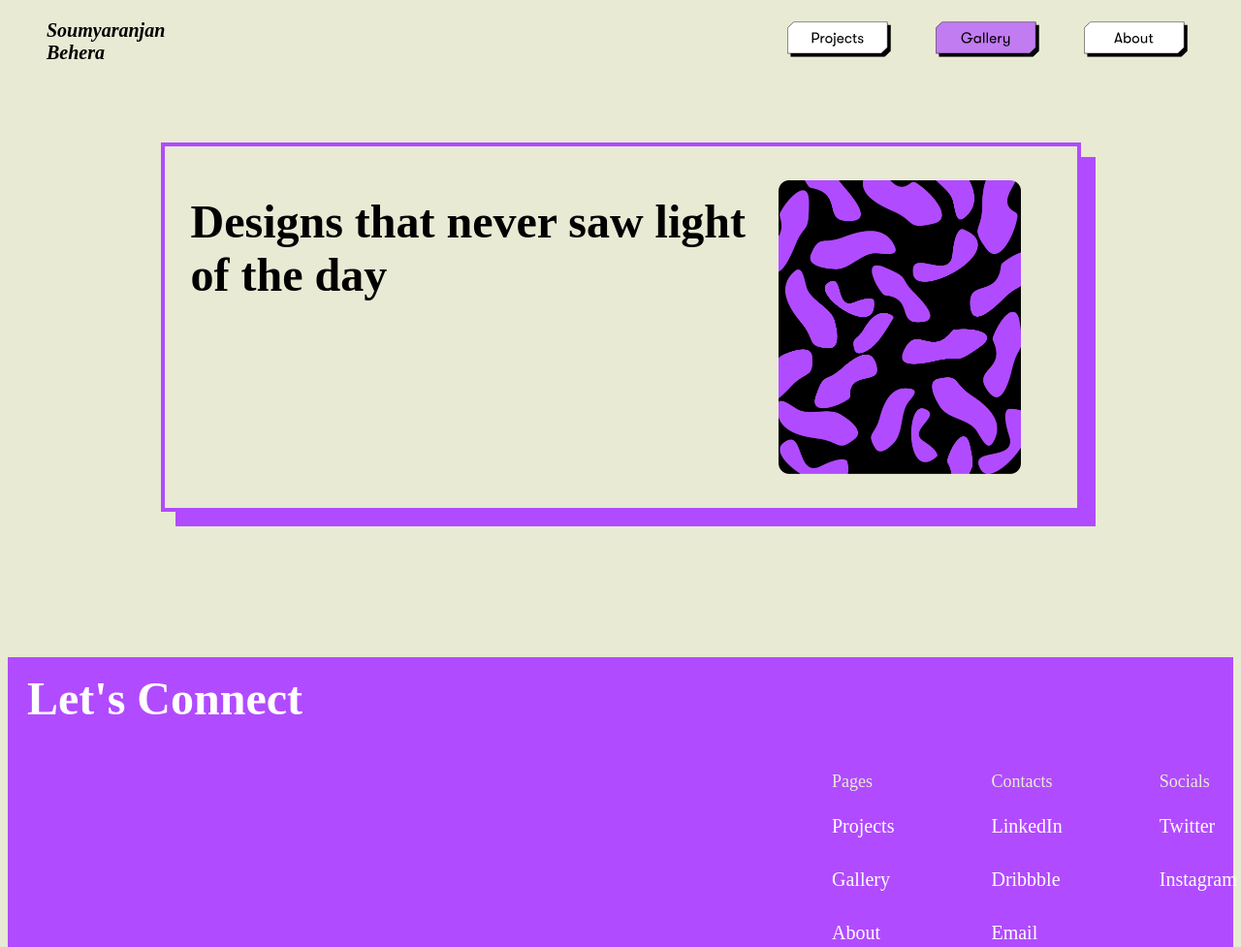
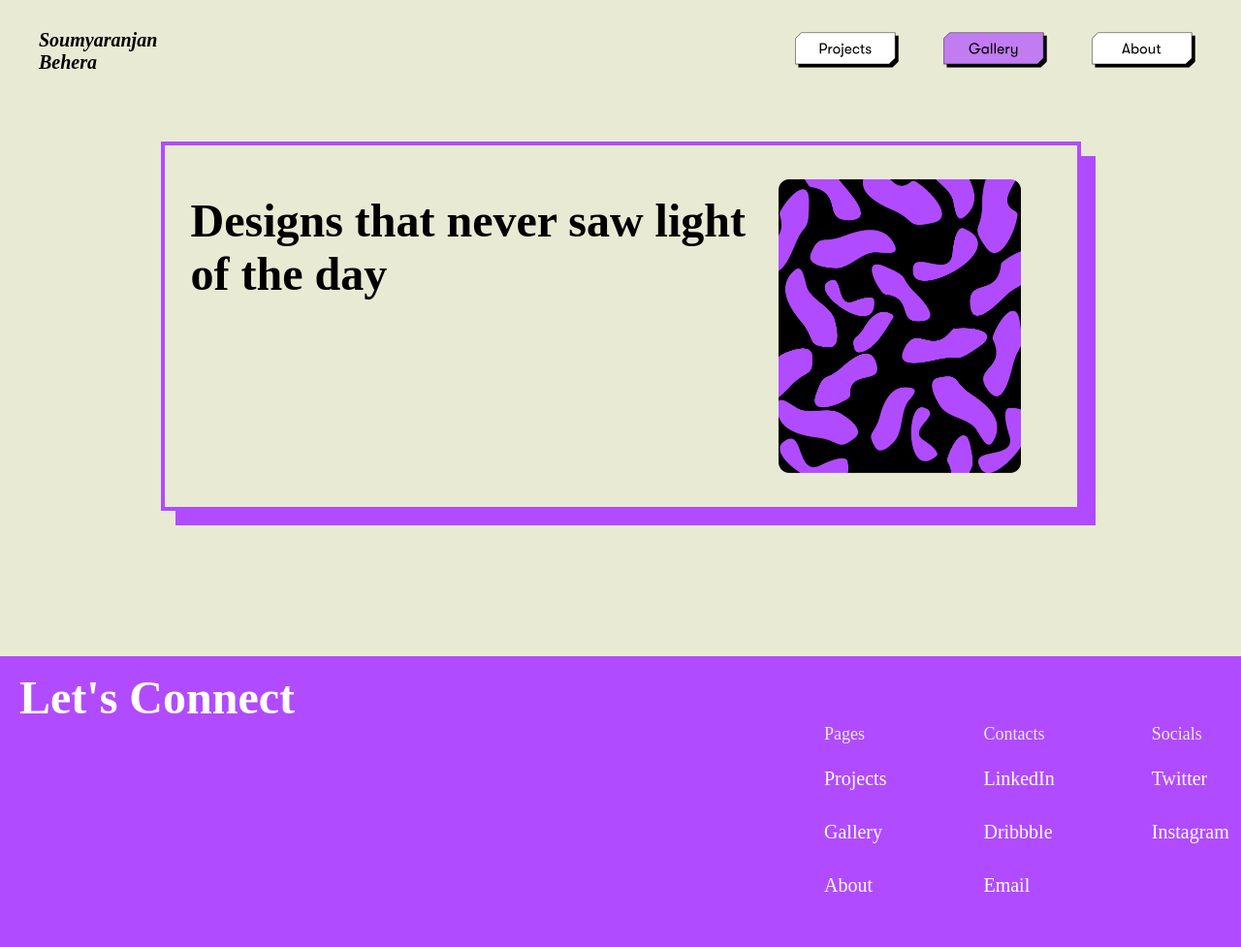
Before and after one commit to Soumyaranjanbehera21/Portfolio, a plain HTML site: page gallery.html in a window 1280 px wide. Shown: the top 977 px of the page at 97% size. Drawn offline with Linux system fonts and the light colour scheme.

Commit message:
Alignment change 1

```diff
--- a/gallery.css
+++ b/gallery.css
@@ -2,8 +2,13 @@ body{
   background-color: #E8EAD4;
 }
 
+*{
+  margin: 0;
+}
+
 .navbar{
   margin-left: 40px;
+  margin-top: 30px;
 }
 
 .navdiv{
```
